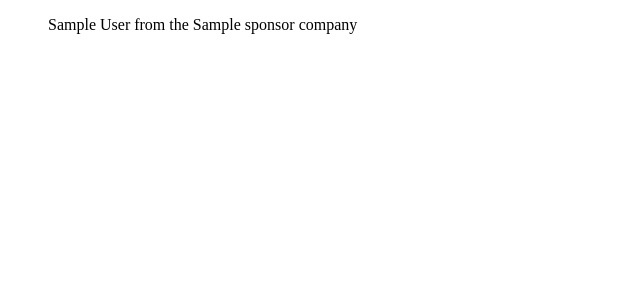
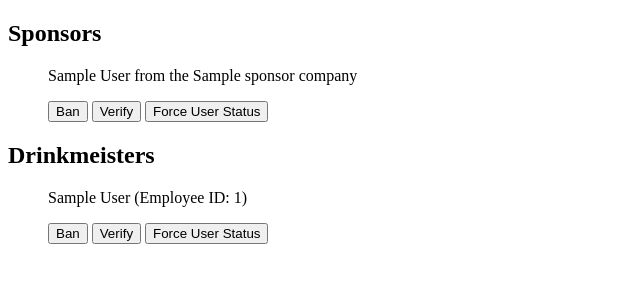
Before and after one commit to PokeGon/8th-Wonder, a Django app: page /verification in a window 1280 px wide. Shown: the top 300 px of the page, without its empty margins (0-640 px from the left). Run offline with Django 3.2, Linux system fonts and the light colour scheme; tables that the repository leaves empty hold one stand-in row (Sample ...).

Commit message:
Fixed database error involving Score model, added buttons to verification template.

```diff
--- a/src/main/admin.py
+++ b/src/main/admin.py
@@ -13,4 +13,3 @@ admin.site.register(Order)
 admin.site.register(Drinkmeister)
 admin.site.register(Tournament)
 admin.site.register(Prize)
-admin.site.register(Score)
--- a/src/main/models.py
+++ b/src/main/models.py
@@ -122,7 +122,7 @@ class Player(models.Model):
     user = models.OneToOneField(User, on_delete=models.CASCADE, primary_key=True)
     currentHole = models.IntegerField()
     hole = models.IntegerField()
-    score = models.ForeignKey('Score', default=0, on_delete=models.CASCADE)
+    score = models.IntegerField(default=0)
 
     def joinTournament(self, tournament):
         tournament.players.add(self)
@@ -154,7 +154,7 @@ class Order(models.Model):
     specificInstructions = models.CharField(max_length=300)
     served = models.BooleanField(default=False)
     user = models.OneToOneField(get_user_model(), on_delete=models.CASCADE)
-    location = models.IntegerField()
+    location = models.IntegerField(default=0)
 
 
 class Drinkmeister(models.Model):
@@ -181,11 +181,7 @@ class Tournament(models.Model):
     completed = models.BooleanField(default=False)
 
 
+
 class Prize(models.Model):
     tournament = models.ForeignKey('Tournament', on_delete=models.CASCADE)
     amount = models.IntegerField()
-
-
-class Score(models.Model):
-    tournament = models.ForeignKey('Tournament', on_delete=models.CASCADE)
-    amount = models.IntegerField()
--- a/src/main/templates/account.html
+++ b/src/main/templates/account.html
@@ -14,6 +14,9 @@
 {% if user.user_type == 4 %}
     {% include "manager.html" %}
 {% endif %}
+{% if user.user_type == 2 %}
+    {% include "sponsor.html" %}
+{% endif %}
 
 </body>
 </html>
--- a/src/main/templates/navBar.html
+++ b/src/main/templates/navBar.html
@@ -13,7 +13,7 @@
         {% if user.is_authenticated %}
         <a href ="{% url 'account' %}" >Account</a>
         <a href ="{% url 'logout' %}" >Log out</a>
-        <span style = "float:right">Logged in as {{ user.username }}</span>
+        <span style = "float:right">Logged in as {{ user.username }} ({{ user.get_user_type_display }})</span>
         {% else %}
             <a href ="{% url 'login' %}" >Login</a>
         {% endif %}
--- a/src/main/templates/verification.html
+++ b/src/main/templates/verification.html
@@ -5,12 +5,31 @@
     <title>Verification Page</title>
 </head>
 <body>
+<h2>Sponsors</h2>
 {% if sponsors_list %}
     <ul>
         {% for sponsor in sponsors_list %}
             <p>{{ sponsor.user.first_name}} {{sponsor.user.last_name}} from the {{ sponsor.companyName}} company</p>
+            <button>Ban</button>
+            <button>Verify</button>
+            <button>Force User Status</button>
         {% endfor %}
     </ul>
 {% endif %}
+<h2>Drinkmeisters</h2>
+{% if drinkmeisters_list %}
+    <ul>
+        {% for drinkmeister in drinkmeisters_list %}
+            <div>
+                <p>{{ drinkmeister.user.first_name}} {{drinkmeister.user.last_name}} (Employee ID: {{ drinkmeister.employeeID}})</p>
+                <button>Ban</button>
+                <button>Verify</button>
+                <button>Force User Status</button>
+
+            </div>
+        {% endfor %}
+    </ul>
+{% endif %}
+
 </body>
 </html>
--- a/src/main/views.py
+++ b/src/main/views.py
@@ -3,7 +3,7 @@ from django.http import HttpResponse, HttpResponseRedirect
 from django.contrib.auth.mixins import LoginRequiredMixin
 from django.views.generic.base import TemplateView
 
-from .models import Sponsor, Order, Drink, Tournament
+from .models import Sponsor, Order, Drinkmeister, Tournament
 from .forms import addDrink, deleteDrink, editDrink
 
 # Create your views here.
@@ -109,7 +109,8 @@ def manager(request):
 
 def verification(request):
     sponsors_list = Sponsor.objects.all()
-    context = {'sponsors_list': sponsors_list}
+    drinkmeisters_list = Drinkmeister.objects.all()
+    context = {'sponsors_list': sponsors_list, 'drinkmeisters_list':drinkmeisters_list}
     return render(request, "verification.html", context)
 
 
```
Also changed, not shown: src/main/templates/sponsor.html (+0 -29 lines), src/main/migrations/0001_initial.py, src/main/migrations/0002_auto_20211025_1654.py (deleted).
